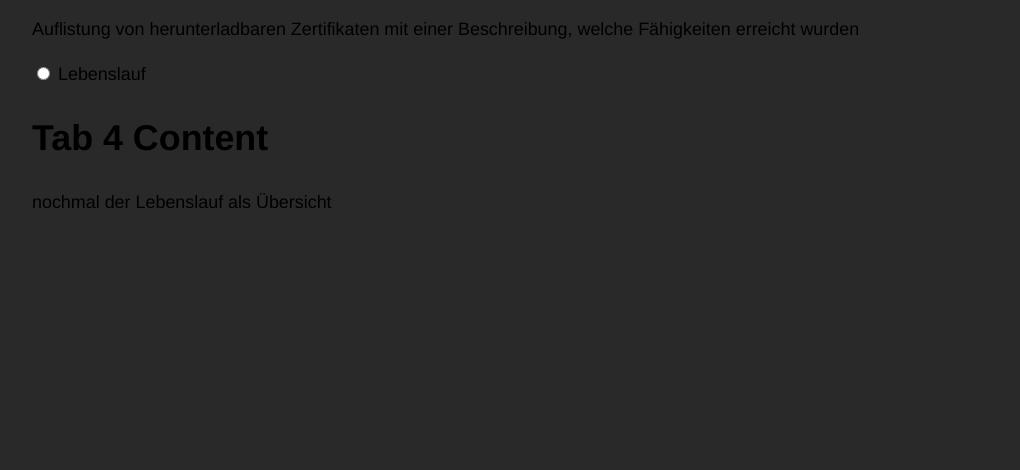
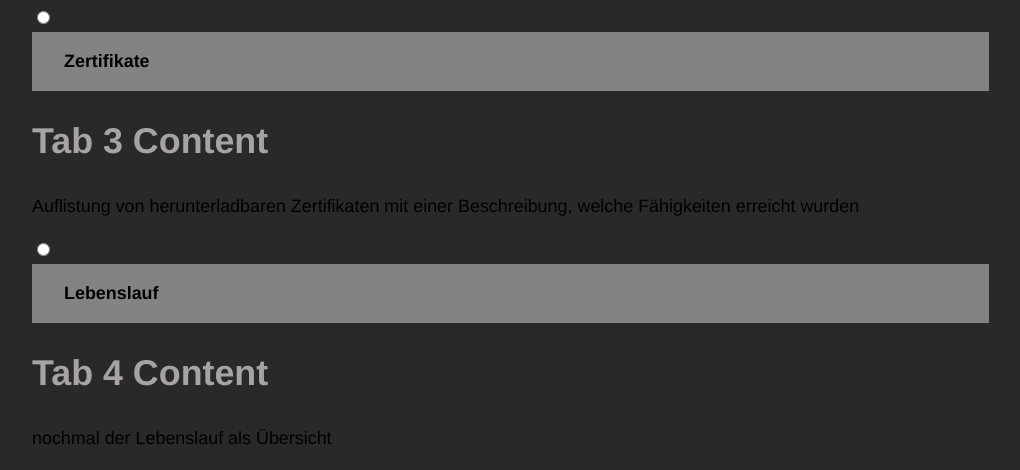
Before and after one commit to pandorasinclair/portfolio, a plain HTML site: page index.html in a window 1280 px wide. Shown: the part 713-1183 px from the top of the page, without its empty margins (128-1148 px from the left). Before the commit the page ends 947 px from the top, so only its background shows below. Drawn offline with Linux system fonts and the light colour scheme.

Commit message:
CSS Formatierung von Tabs: visuelle Verbindung der Tabs, Sichtbarkeit des Inhaltes nur bei ausgewähltem Tab

```diff
--- a/styles.css
+++ b/styles.css
@@ -11,3 +11,34 @@ body {
   margin: 0 auto;
   font-size: 112%;
 }
+h1 {
+  color: #a7a3a3;
+}
+tabs {
+  display: flex;
+  flex-wrap: wrap;
+}
+.tabs label {
+  order: 1;
+  display: block;
+  padding: 1rem 2rem;
+  margin-right: 0.2rem;
+  cursor: pointer;
+  background: #838383;
+  font-weight: bold;
+  transition: background ease 0.2s;
+}
+tabs {
+  display: flex;
+  flex-wrap: wrap;
+}
+.tabs label {
+  order: 1;
+  display: block;
+  padding: 1rem 2rem;
+  margin-right: 0.2rem;
+  cursor: pointer;
+  background: #838383;
+  font-weight: bold;
+  transition: background ease 0.2s;
+}
```
